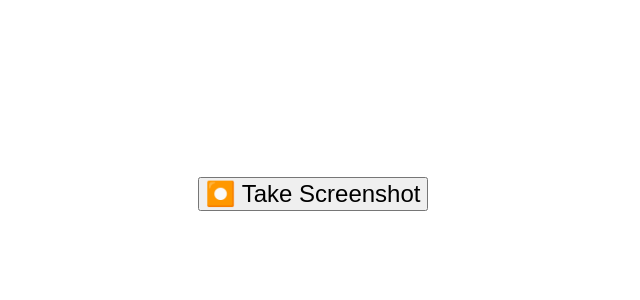
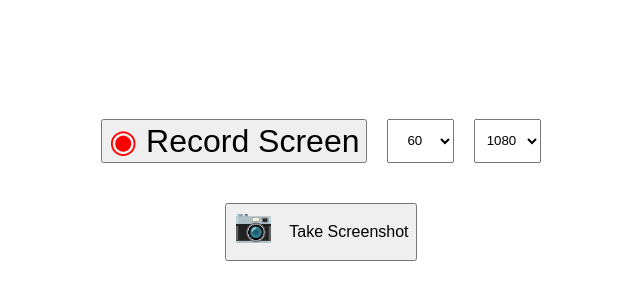
Before and after one commit to DevGiovanniLC/proyecto-ps, an Angular app: page / in a window 1280 px wide. Shown: the part 214-514 px from the top of the page, without its empty margins (327-967 px from the left). Built offline with nearby package versions, Linux system fonts and the light colour scheme.

Commit message:
screenshot button integrated

```diff
--- /dev/null
+++ b/src/app/app-component/app.component.css
@@ -0,0 +1,12 @@
+
+
+
+main{
+    height: 100%;
+    display: flex;
+    justify-content: center;
+    align-items: center;
+    align-content: center;
+    flex-direction: column;
+    row-gap: 2em;
+}
--- a/src/app/app-component/app.component.html
+++ b/src/app/app-component/app.component.html
@@ -1 +1,4 @@
-<app-screenshot-button/>
+<main>
+    <app-record-button/>
+    <app-screenshot-button/>
+</main>
--- a/src/app/app-component/app.component.ts
+++ b/src/app/app-component/app.component.ts
@@ -6,7 +6,8 @@ import { ScreenshotButtonComponent } from "../screenshot-button/screenshot-butto
 @Component({
 	selector: 'app-root',
 	standalone: true,
-  imports: [RouterOutlet, RecordButtonComponent, ScreenshotButtonComponent],
+	imports: [RouterOutlet, RecordButtonComponent, ScreenshotButtonComponent],
 	templateUrl: './app.component.html',
+	styleUrls: ['./app.component.css']
 })
 export class AppComponent {}
--- a/src/app/record-button/record-button.component.css
+++ b/src/app/record-button/record-button.component.css
@@ -1,11 +1,10 @@
 body {
-	height: 100vh;
-	display: grid;
-	place-content: center;
+	height: 100%;
+	width: 100%;
 }
 
 button {
-	font-size: 24px;
+	font-size: 2em;
 }
 
 div {
@@ -17,5 +16,10 @@ div {
 select{
 	width: 5em;
 	text-align: center;
+}
 
+em{
+	font-style: normal;
+	color: red;
+	font-size: 1em;
 }
--- a/src/app/record-button/record-button.component.html
+++ b/src/app/record-button/record-button.component.html
@@ -1,13 +1,5 @@
-<!DOCTYPE html>
-<html lang="en">
-	<head>
-		<meta charset="UTF-8" />
-		<meta name="viewport" content="width=device-width, initial-scale=1.0" />
-		<title>Document</title>
-	</head>
-	<body>
 <div>
-			<button id="record-button">⏺️ Record Screen</button>
+	<button id="record-button"><em>◉</em> Record Screen</button>
 
 	<select id="framerate-selector" [(ngModel)]="framerate_value">
 		<option>60</option>
@@ -23,5 +15,3 @@
 		<option>360</option>
 	</select>
 </div>
-	</body>
-</html>
--- a/src/app/screenshot-button/screenshot-button.component.css
+++ b/src/app/screenshot-button/screenshot-button.component.css
@@ -1,21 +1,17 @@
-body {
-  height: 100vh;
-  display: grid;
-  place-content: center;
+
+button {
+  display: flex;
+  column-gap: 1em;
+  font-size: 1em;
+  align-items: center;
 }
 
-button {
-  font-size: 24px;
+em{
+  font-size: 1em;
+  align-items: center ;
+  text-align: center;
+  padding-bottom: 0.45em;
+  display: flex;
+  font-style: normal;
+  font-size: 2em;
 }
-
-div {
-  display: flex;
-  flex-direction: row;
-  gap: 20px;
-}
-
-select{
-  width: 5em;
-  text-align: center;
-
-}
--- a/src/app/screenshot-button/screenshot-button.component.html
+++ b/src/app/screenshot-button/screenshot-button.component.html
@@ -7,7 +7,7 @@
 </head>
 <body>
   <div>
-    <button id="screenshot-button">⏺️ Take Screenshot</button>
+    <button id="screenshot-button"><em>📷</em> Take Screenshot</button>
   </div>
 </body>
 </html>
--- a/src/styles.css
+++ b/src/styles.css
@@ -1 +1,4 @@
-/* You can add global styles to this file, and also import other style files */
+html, body, main{
+    height: 100%;
+    width: 100%;
+}
```
Lines whose indentation alone changed are shown as unchanged.
